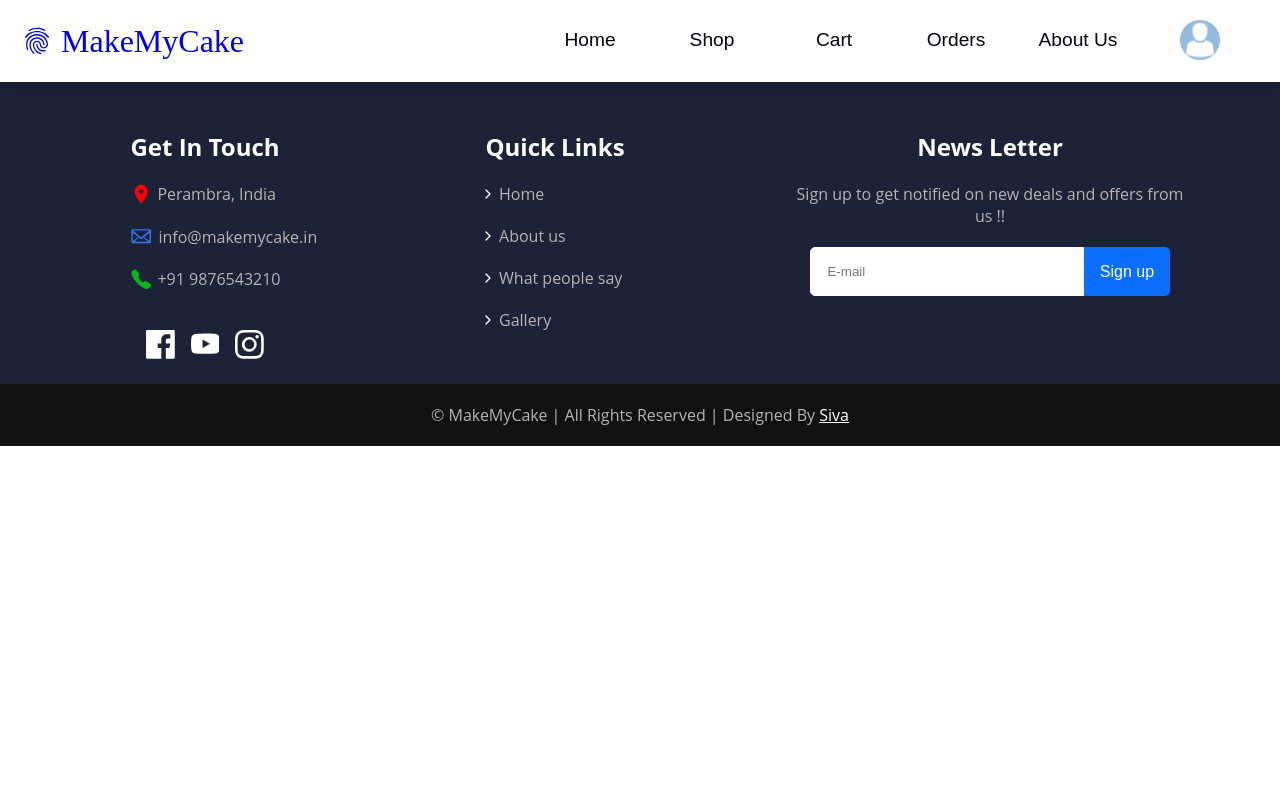
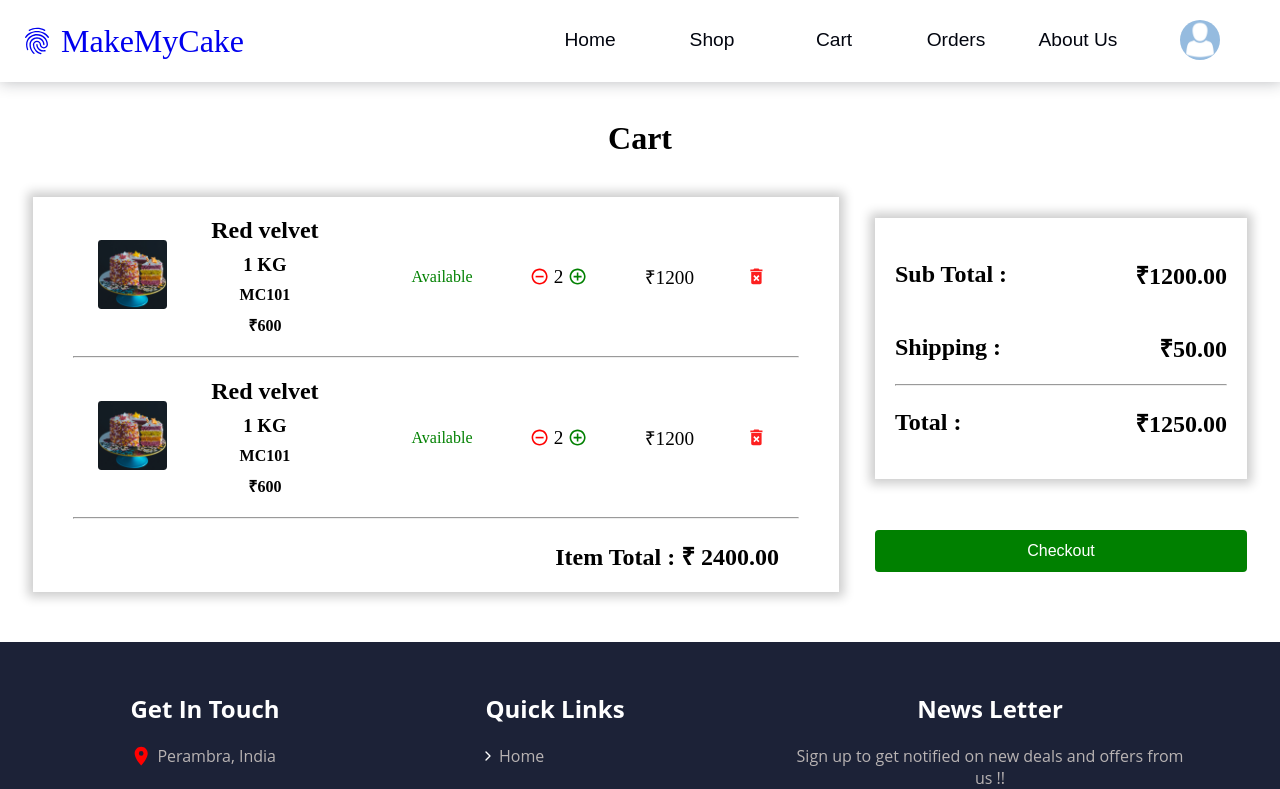
Before and after one commit to dev-siva98/web, a React (Create React App) app: page /cart in a window 1280 px wide. Shown: the top 789 px of the page. Built offline with nearby package versions, Linux system fonts and the light colour scheme.

Commit message:
Cart-basic

```diff
--- a/src/App.js
+++ b/src/App.js
@@ -3,6 +3,7 @@ import { Route, BrowserRouter as Router, Switch } from "react-router-dom";
 import Footer from "./Components/Footer/Footer";
 import Navbar from "./Components/Navbar/Navbar";
 import About from "./Components/Pages/About/About";
+import Cart from "./Components/Pages/Cart/Cart";
 import Home from "./Components/Pages/Home/Home";
 import Shop from "./Components/Pages/Shop/Shop";
 
@@ -21,6 +22,9 @@ function App() {
           <Route path='/shop'>
             <Shop/>
           </Route>
+          <Route path='/cart'>
+            <Cart/>
+          </Route>
         </Switch>
         <Footer />
       </Router>
--- a/src/Components/Navbar/Navbar.css
+++ b/src/Components/Navbar/Navbar.css
@@ -54,6 +54,7 @@
 }
 
 .nav-items {
+  text-decoration: none;
   border-bottom: 2px solid transparent;
   height: 80px;
   display: flex;
@@ -65,7 +66,7 @@
 }
 
 .nav-link {
-  text-decoration: none;
+
   padding: 0 1rem;
   width: 90px;
   color: #02050f;
--- a/src/Components/Navbar/Navbar.js
+++ b/src/Components/Navbar/Navbar.js
@@ -41,31 +41,31 @@ function Navbar() {
                         </div>
 
                         <ul className={click ? 'nav-menu active' : 'nav-menu'} ref={ref} >
-                            <li className="nav-items" onClick={handleClick} >
-                                <Link to='/' className="nav-link">
+                        <Link to='/' className="nav-items">
+                            <li className="nav-link" onClick={handleClick} >
                                     Home
-                                </Link>
                             </li>
-                            <li className="nav-items" onClick={handleClick} >
-                                <Link to='/shop' className="nav-link">
+                            </Link>
+                            <Link to='/shop' className="nav-items">
+                            <li className="nav-link" onClick={handleClick} >
                                     Shop
-                                </Link>
                             </li>
-                            <li className="nav-items" onClick={handleClick} >
-                                <Link to='/cart' className="nav-link">
+                            </Link>
+                            <Link to='/cart' className="nav-items">
+                            <li className="nav-link" onClick={handleClick} >
                                     Cart
-                                </Link>
                             </li>
-                            <li className="nav-items" onClick={handleClick} >
-                                <Link to='/orders' className="nav-link">
+                            </Link>
+                            <Link to='/orders' className="nav-items">
+                            <li className="nav-link" onClick={handleClick} >
                                     Orders
-                                </Link>
                             </li>
-                            <li className="nav-items" onClick={handleClick} >
-                                <Link to='/about' className="nav-link">
+                            </Link>
+                            <Link to='/about' className="nav-items">
+                            <li className="nav-link" onClick={handleClick} >
                                     About Us
-                                </Link>
                             </li>
+                            </Link>
                             <li className="nav-items active">
                                 <div to='/about' className="nav-link">
                                 <img className='avatar' src="images/avatar.png" alt="NA" />
--- /dev/null
+++ b/src/Components/Pages/Cart/Cart.css
@@ -0,0 +1,193 @@
+.cart-section {
+    position: relative;
+    background-color: #fff;
+    top: 80px;
+}
+
+.cart-section-container {
+    padding: 30px 20px;
+    margin-bottom: 20px;
+}
+
+.cart-header {
+    padding: 10px 0 40px 0;
+    text-align: center;
+}
+
+.cart-section-main {
+    display: grid;
+    grid-template-columns: 65% 30%;
+    justify-content: space-around;
+    align-items: center;
+    grid-gap: 10px;
+
+}
+
+.cart-items {
+    grid-column: 1 / 2;
+    grid-row: 1 / 3;
+    padding: 20px 20px;
+    box-shadow: 0px 0px 10px 5px rgba(0,0,0,0.2);
+}
+
+.cart-total-price {
+    grid-column: 2 / 3;
+    padding: 20px 20px;
+    box-shadow: 0px 0px 10px 5px rgba(0,0,0,0.2);
+}
+
+.btn-proceed {
+    justify-self: center;
+    width: 100%;
+    background-color: green;
+}
+
+.cart-item {
+    text-align: center;
+    display: flex;
+    align-items: center;
+    justify-content: flex-start;
+}
+
+.cart-item-product {
+    width: 50%;
+    display: flex;
+    justify-content: space-evenly;
+    align-items: center;
+
+}
+
+.cart-items-details {
+    width: 75%;
+    display: flex;
+    align-items: center;
+    justify-content: space-evenly;
+    font-size: 1.2rem;
+}
+
+.cart-item-availability {
+    font-size: 1rem;
+    color: green;
+}
+
+.cart-item-product h4 {
+    padding-top: 10px;
+}
+
+.cart-item-name {
+    padding-bottom: 10px;
+}
+
+.cart-item-quantity {
+    display: flex;
+    align-items: center;
+}
+
+.quantity-button {
+    cursor: pointer;
+}
+
+.quantity-button:hover {
+    transform: scale(1.1);
+}
+
+.quantity-button:active {
+    transform: scale(0.9);
+}
+
+.plus-icon {
+    color: green;
+    padding: 0 5px;
+}
+
+.minus-icon {
+    color: red;
+    padding: 0 5px;
+}
+
+.delete-icon {
+    color: rgba(253, 23, 23, 0.966);
+    font-size: 1.3rem;
+    cursor: pointer;
+}
+
+.delete-icon:hover {
+    transform: scale(1.1);
+}
+
+.delete-icon:active {
+    transform: scale(0.9);
+}
+
+.cart-items-partition {
+    margin: 20px 20px;
+}
+
+.cart-items-total-price {
+    text-align: end;
+    padding-right: 40px;
+}
+
+.cart-item-image {
+    width: 25%;
+
+}
+
+.cart-item-img{
+    width: 90%;
+    border-radius: 5%;
+}
+
+.cart-total-calc {
+    display: flex;
+    align-items: center;
+    justify-content: space-between;
+    padding: 20px 0;
+}
+
+
+
+
+
+@media (max-width:960px) {
+
+    .cart-items {
+        grid-column: 1 / 3;
+    }
+
+    .cart-total-price {
+        grid-column: 1 / 3;
+    }
+
+    .btn-proceed {
+        grid-column: 1 / 3;
+    }
+
+    .cart-item {
+        flex-direction: column;
+        align-items: flex-start;
+    }
+
+    .cart-item-product {
+        width: 100%;
+        justify-content: space-evenly;
+        margin-bottom: 20px;
+    }
+
+    .cart-items-details {
+        width: 100%;
+        justify-content: space-between;
+    }
+
+    .cart-item-name {
+        padding: 0;
+    }
+
+    .cart-item-image {
+        width: 40%;
+    }
+
+
+
+
+}
--- /dev/null
+++ b/src/Components/Pages/Cart/Cart.js
@@ -0,0 +1,110 @@
+import React from 'react'
+import './Cart.css'
+import { BiPlusCircle, BiMinusCircle } from 'react-icons/bi'
+import { MdDeleteForever } from 'react-icons/md'
+
+function Cart() {
+    return (
+        <div>
+            <div className="cart-section">
+                <div className="cart-section-container">
+                    <h1 className='cart-header'>Cart</h1>
+                    <div className="cart-section-main">
+                        <div className="cart-items">
+                            <div className="cart-item">
+                                <div className="cart-item-product">
+                                    <div className="cart-item-image">
+                                        <img className='cart-item-img' src="images/custom.jpg" alt="item" />
+                                    </div>
+                                    <div className="cart-item-details">
+                                        <h2 className="cart-item-name">
+                                            Red velvet
+                                        </h2>
+                                        <h3>1 KG</h3>
+                                        <h4>MC101</h4>
+                                        <h4>&#8377;600</h4>
+                                    </div>
+                                </div>
+                                <div className="cart-items-details">
+
+                                    <div className="cart-item-availability">
+                                        Available
+                                    </div>
+                                    <div className="cart-item-quantity">
+                                        <BiMinusCircle className='quantity-button minus-icon' />
+                                        2
+                                        <BiPlusCircle className='quantity-button plus-icon' />
+                                    </div>
+                                    <div className="cart-item-price">
+                                        &#8377;1200
+                                    </div>
+                                    <MdDeleteForever className='delete-icon' />
+                                </div>
+                            </div>
+
+                            <hr className="cart-items-partition" />
+                            <div className="cart-item">
+                                <div className="cart-item-product">
+                                    <div className="cart-item-image">
+                                        <img className='cart-item-img' src="images/custom.jpg" alt="item" />
+                                    </div>
+                                    <div className="cart-item-details">
+                                        <h2 className="cart-item-name">
+                                            Red velvet
+                                        </h2>
+                                        <h3>1 KG</h3>
+                                        <h4>MC101</h4>
+                                        <h4>&#8377;600</h4>
+                                    </div>
+                                </div>
+                                <div className="cart-items-details">
+
+                                    <div className="cart-item-availability">
+                                        Available
+                                    </div>
+                                    <div className="cart-item-quantity">
+                                        <BiMinusCircle className='quantity-button minus-icon' />
+                                        2
+                                        <BiPlusCircle className='quantity-button plus-icon' />
+                                    </div>
+                                    <div className="cart-item-price">
+                                        &#8377;1200
+                                    </div>
+                                    <MdDeleteForever className='delete-icon' />
+                                </div>
+                            </div>
+
+                            <hr className="cart-items-partition" />
+
+                            <div className="cart-items-total-price">
+                                <h2>Item Total :  &#8377; 2400.00</h2>
+                            </div>
+
+                        </div>
+                        <div className="cart-total-price">
+                            <div className="cart-total-calc">
+                                <h2>Sub Total : </h2>
+                                <h2>&#8377;1200.00</h2>
+                            </div>
+                            <div className="cart-total-calc">
+                                <h2>Shipping : </h2>
+                                <h2>&#8377;50.00</h2>
+                            </div>
+                            <hr />
+                            <div className="cart-total-calc">
+                                <h2>Total : </h2>
+                                <h2>&#8377;1250.00</h2>
+                            </div>
+                        </div>
+
+                        <button className='btn btn-green btn-proceed'>Checkout</button>
+
+
+                    </div>
+                </div>
+            </div>
+        </div>
+    )
+}
+
+export default Cart
```
